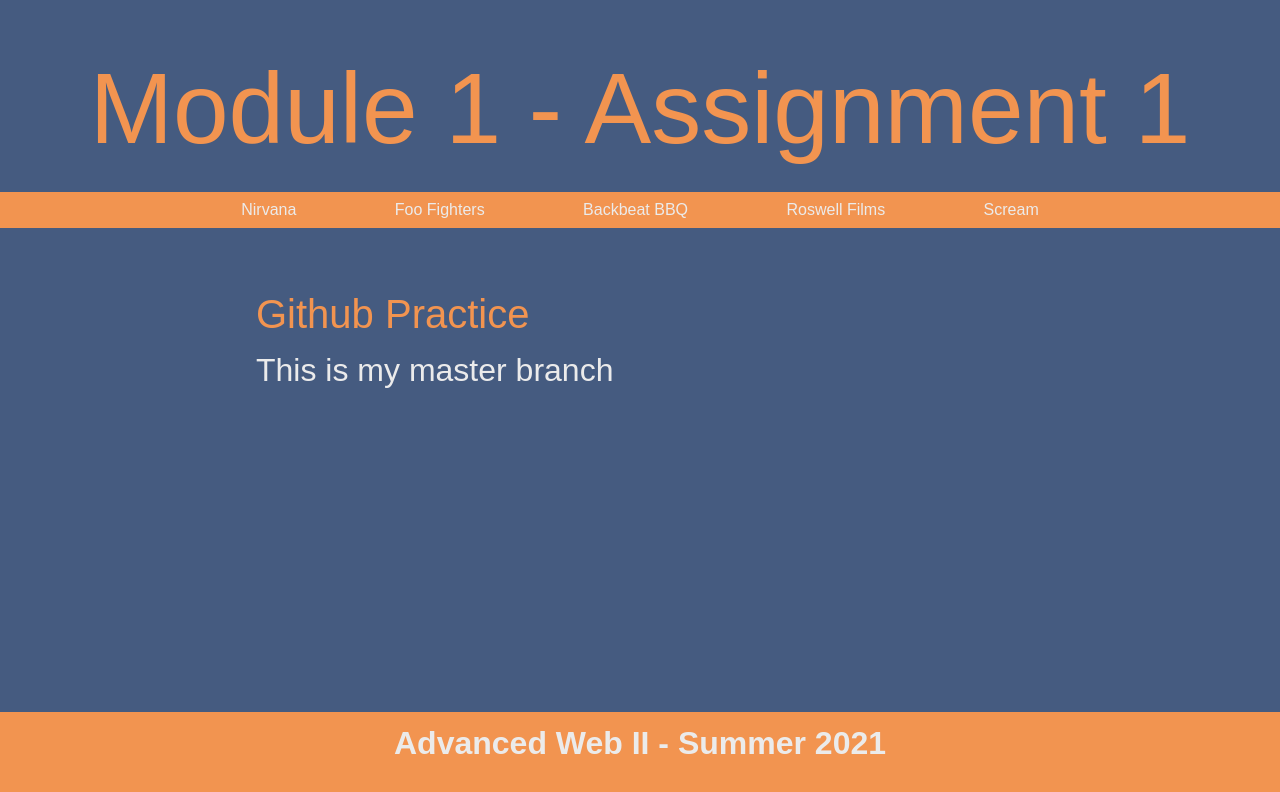
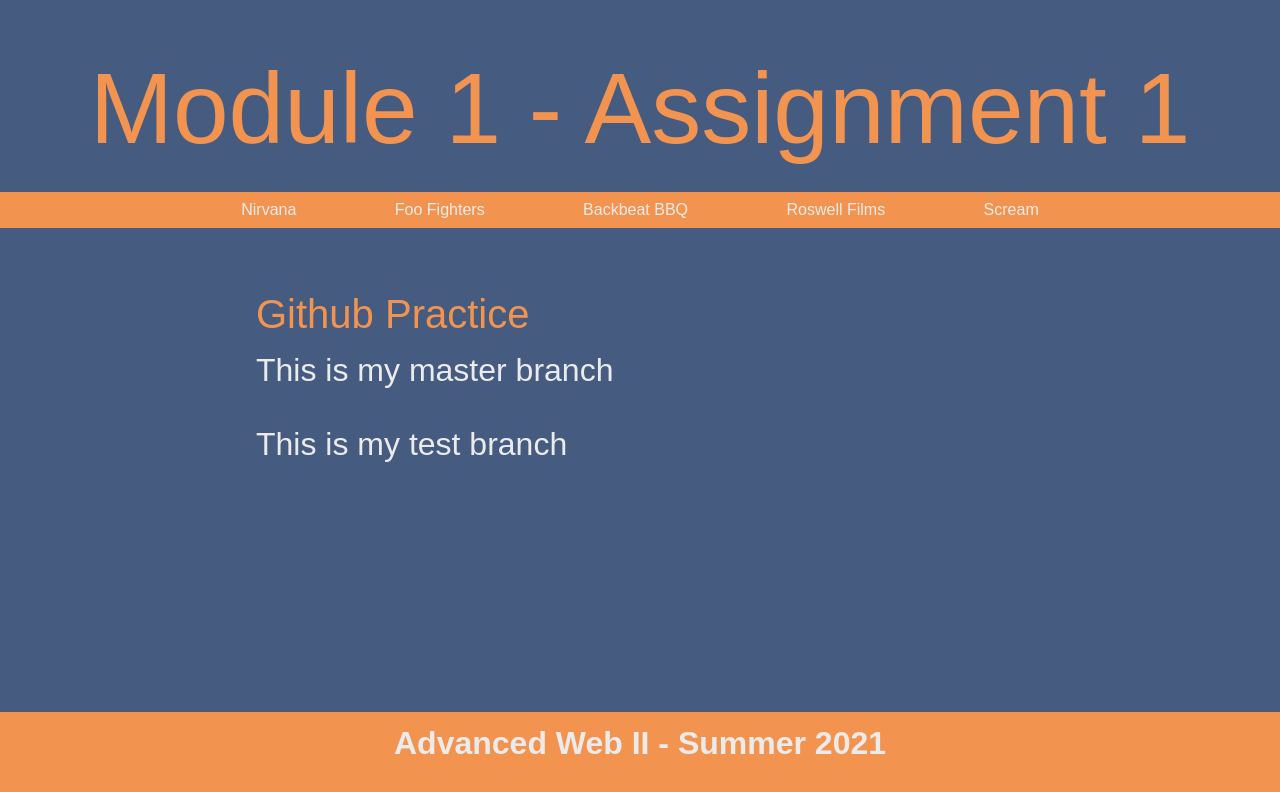
Before and after one commit to sf1125/m1-hw1-friedlander-steve, a plain HTML site: page m1-hw1-friedlander-steve.html in a window 1280 px wide. Drawn offline with Linux system fonts and the light colour scheme; a web font is replaced by a local one.

Commit message:
Added test branch and paragraph

```diff
--- a/m1-hw1-friedlander-steve.html
+++ b/m1-hw1-friedlander-steve.html
@@ -39,8 +39,8 @@
 				<article>
 
 					<h2>Github Practice</h2>
-					<p>This is my master branch</p>
-
+					<p>This is my master branch</p><br>
+                    <p>This is my test branch</p>
 				</article>
 			</section>
 
```
